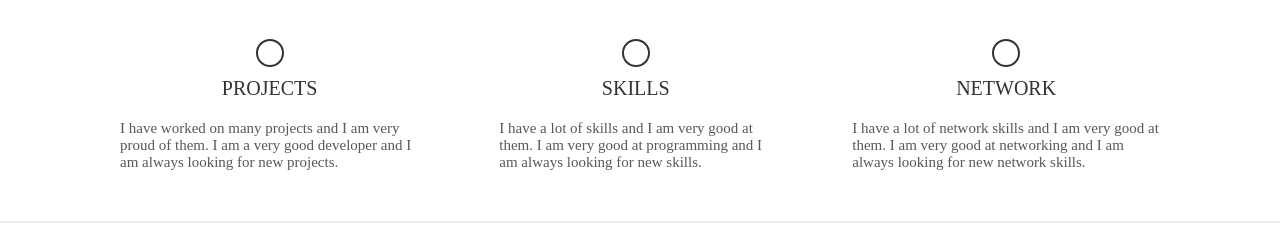
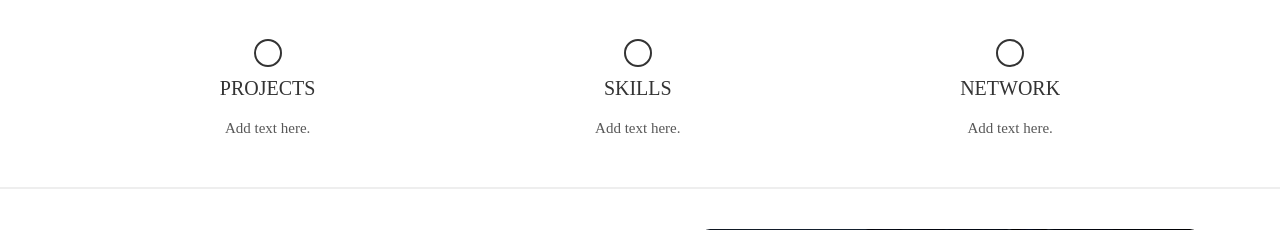
Before and after one commit to Sudhakar31918/wnsgpui, a Django app: page / in a window 1280 px wide. Shown: the part 889-1119 px from the top of the page. Run offline with Django 4.2, Linux system fonts and the light colour scheme.

Commit message:
added img and changed text in index page

```diff
--- a/GPUI/templates/index.html
+++ b/GPUI/templates/index.html
@@ -73,25 +73,25 @@
       <div class="work">
         <i class="fas fa-atom"></i>
         <p class="work-heading">Projects</p>
-        <p class="work-text">I have worked on many projects and I am very proud of them. I am a very good developer and I am always looking for new projects.</p>
+        <p class="work-text">Add text here.</p>
       </div>
       <div class="work">
         <i class="fas fa-skiing"></i>
         <p class="work-heading">Skills</p>
-        <p class="work-text">I have a lot of skills and I am very good at them. I am very good at programming and I am always looking for new skills.</p>
+        <p class="work-text">Add text here.</p>
       </div>
       <div class="work">
         <i class="fas fa-ethernet"></i>
         <p class="work-heading">Network</p>
-        <p class="work-text">I have a lot of network skills and I am very good at them. I am very good at networking and I am always looking for new network skills.</p>
+        <p class="work-text">Add text here.</p>
       </div>
     </div>
     <div class="about-me">
       <div class="about-me-text">
         <h2>About Me</h2>
-        <p>I am a web developer and I love to create websites. I am a very good developer and I am always looking for new projects. I am a very good developer and I am always looking for new projects.</p>
+        <p>This strategic pricing model is called group pricing. The discounted price of any product can be offered to members of a specific customer group when the shopper is logged in to their account.</p>
       </div>
-      <img src="https://images.unsplash.com/photo-1596495578065-6e0763fa1178?ixlib=rb-1.2.1&ixid=MnwxMjA3fDB8MHxwaG90by1wYWdlfHx8fGVufDB8fHx8&auto=format&fit=crop&w=871&q=80" alt="me">
+      <img src={% static "gpimg.jpg" %} alt="me">
     </div>
     {% endif %}
   </main>
```
Also changed, not shown: GPUI/static/gpimg.jpg (added).
